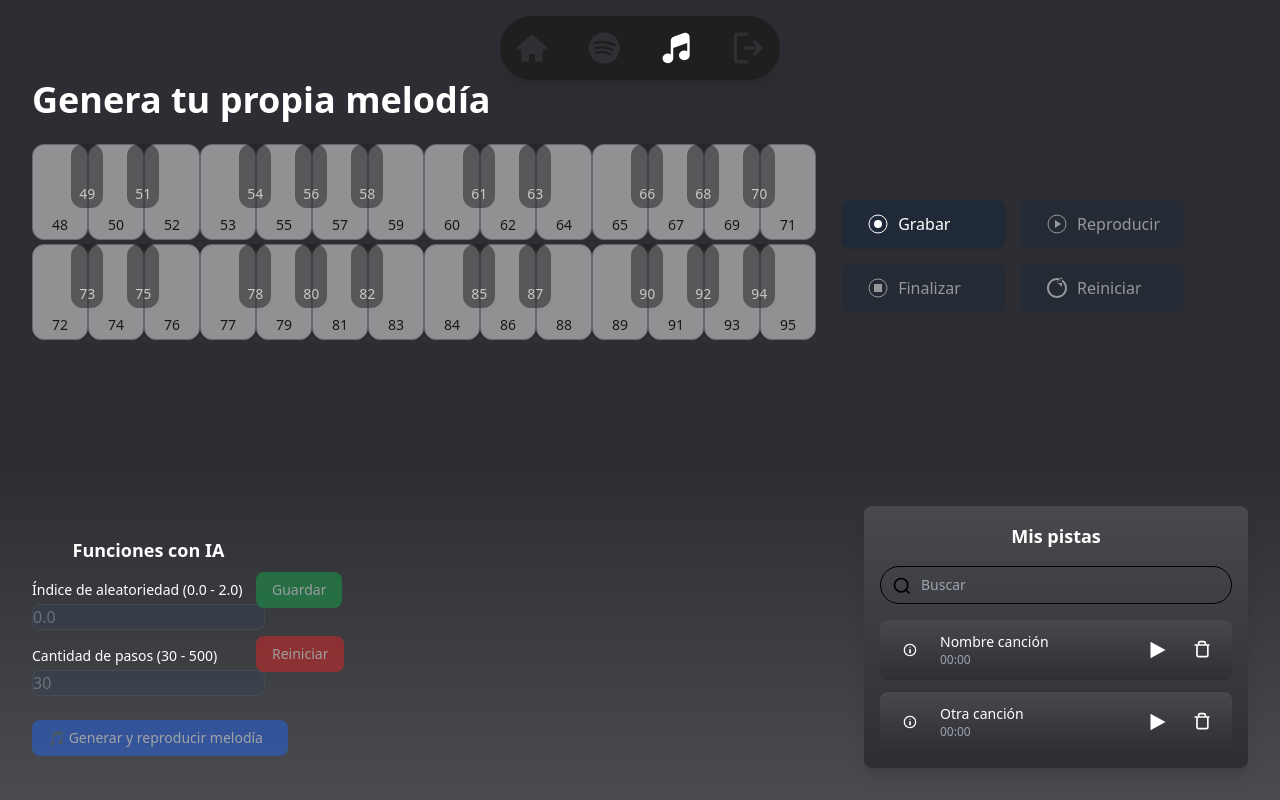
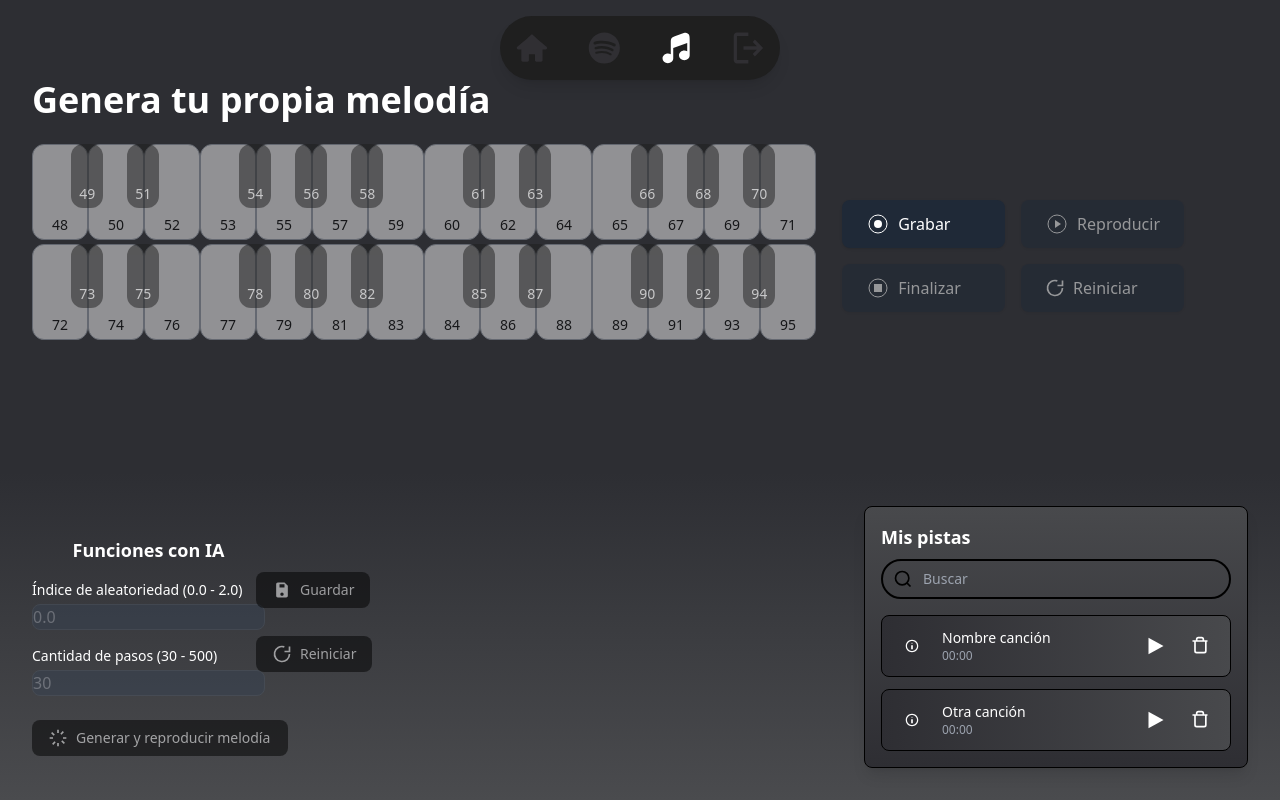
Before and after one commit to Dagus21/AudiA, a Next.js app: page /section-IA in a window 1280 px wide. Built offline with nearby package versions, Linux system fonts and the light colour scheme; no server answers.

Commit message:
secction mis pistas

```diff
--- a/app/section-IA/page.jsx
+++ b/app/section-IA/page.jsx
@@ -1020,17 +1020,19 @@ export default function SectionIA() {
           <button
             disabled={isDisabledReiniciar}
             onClick={() => BottomReiniciar()}
-            className="flex items-center px-6 py-3 bg-gray-800 text-white rounded-lg shadow hover:bg-gray-700 transition"
+            className="flex items-center space-x-2 px-6 py-3 bg-gray-800 text-white rounded-lg shadow hover:bg-gray-700 transition"
           >
             <svg
               xmlns="http://www.w3.org/2000/svg"
-              className="h-6 w-6 mr-2"
-              fill="currentColor"
+              className="h-5 w-5 text-white"
+              fill="none"
               viewBox="0 0 24 24"
+              stroke="currentColor"
+              strokeWidth="2"
             >
-              <path d="M12 2C6.48 2 2 6.48 2 12s4.48 10 10 10 10-4.48 10-10S17.52 2 12 2zm0 18c-4.41 0-8-3.59-8-8s3.59-8 8-8 8 3.59 8 8-3.59 8-8 8zm1-13h4v4l-5-5 5-5v4h-4v2z" />
+              <path d="M21 12a9 9 0 11-6.219-8.563M21 3v6h-6" />
             </svg>
-            Reiniciar
+            <span>Reiniciar</span>
           </button>
         </div>
       </div>
@@ -1074,18 +1076,35 @@ export default function SectionIA() {
         <div className="relative">
           <button
             disabled={isDisabledGuardar}
-            className="px-4 py-2 bg-green-600 hover:bg-green-700 text-sm font-medium rounded-lg focus:outline-none focus:ring-2 focus:ring-green-500 absolute left-56 bottom-28"
+            className="px-4 py-2 bg-black hover:bg-gray-800 text-sm font-medium rounded-lg focus:outline-none focus:ring-2 focus:ring-gray-500 absolute left-56 bottom-28 flex items-center space-x-2"
           >
-            {" "}
-            Guardar{" "}
+            <svg
+              xmlns="http://www.w3.org/2000/svg"
+              className="h-5 w-5 text-white"
+              viewBox="0 0 24 24"
+              fill="currentColor"
+            >
+              <path d="M17 3H7C5.89 3 5 3.89 5 5v14c0 1.11.89 2 2 2h10c1.11 0 2-.89 2-2V7l-4-4zM12 19c-1.1 0-2-.9-2-2s.9-2 2-2 2 .9 2 2-.9 2-2 2zm3-10H9V5h6v4z" />
+            </svg>
+            <span className="text-white">Guardar</span>
           </button>
           <button
             onClick={() => BottomReiniciarMelodia()}
             disabled={isDisabledReinicarMelodia}
-            className="px-4 py-2 bg-red-600 hover:bg-red-700 text-sm font-medium rounded-lg focus:outline-none focus:ring-2 focus:ring-red-500 absolute left-56 bottom-12"
+            className="px-4 py-2 bg-black hover:bg-gray-800 text-sm font-medium rounded-lg focus:outline-none focus:ring-2 focus:ring-gray-500 absolute left-56 bottom-12 flex items-center space-x-2"
           >
-            {" "}
-            Reiniciar{" "}
+            <svg
+              xmlns="http://www.w3.org/2000/svg"
+              className="h-5 w-5 text-white"
+              fill="none"
+              viewBox="0 0 24 24"
+              stroke="currentColor"
+              strokeWidth="2"
+            >
+              <path d="M21 12a9 9 0 11-6.219-8.563M21 3v6h-6" />
+            </svg>
+
+            <span className="text-white">Reiniciar</span>
           </button>
         </div>
 
@@ -1094,23 +1113,33 @@ export default function SectionIA() {
           <button
             onClick={() => GenerarReproducirMelodia()}
             disabled={isDisabledGenerarReproducir}
-            className="flex items-center px-4 py-2 bg-blue-600 hover:bg-blue-700 text-sm font-medium rounded-lg focus:outline-none focus:ring-2 focus:ring-blue-500 absolute w-64"
+            className="flex items-center px-4 py-2 bg-black hover:bg-gray-800 text-sm font-medium rounded-lg focus:outline-none focus:ring-2 focus:ring-gray-500 absolute w-64 space-x-2"
           >
-            🎵 Generar y reproducir melodía
+            <svg
+              xmlns="http://www.w3.org/2000/svg"
+              className="h-5 w-5 text-white"
+              fill="none"
+              viewBox="0 0 24 24"
+              stroke="currentColor"
+              strokeWidth="2"
+            >
+              <path d="M12 2v4m6.36-1.64L15.5 7.5M22 12h-4m1.64 6.36L16.5 15.5M12 22v-4m-6.36 1.64L8.5 16.5M2 12h4m-1.64-6.36L7.5 8.5" />
+            </svg>
+            <span className="text-white">Generar y reproducir melodía</span>
           </button>
         </div>
 
-        <div className="fixed right-8 bottom-8 bg-gradient-to-b from-[#48494C] to-[#2E2E33] p-4 rounded-lg shadow-lg w-96">
-          <h3 className="text-lg font-semibold text-white mb-4 text-center">
+        <div className="fixed right-8 bottom-8 bg-gradient-to-b from-[#48494C] to-[#2E2E33] p-4 rounded-lg shadow-lg w-96 border border-black">
+          {/* Título */}
+          <h3 className="text-lg font-semibold text-white mb-2 text-left pr-4">
             Mis pistas
           </h3>
-
           {/* Barra de búsqueda */}
           <div className="relative mb-4">
             <input
               type="text"
               placeholder="Buscar"
-              className="w-full bg-transparent text-sm text-white rounded-full py-2 pl-10 pr-4 border border-black focus:outline-none focus:ring-2 focus:ring-black"
+              className="w-full bg-transparent text-sm text-white rounded-full py-2 pl-10 pr-4 border-2 border-black focus:outline-none focus:ring-2 focus:ring-black"
             />
             <span className="absolute left-3 top-2.5 text-black">
               <svg
@@ -1129,8 +1158,8 @@ export default function SectionIA() {
 
           {/* Lista de pistas */}
           <div className="space-y-3">
-            {/* Pista 1 con degradado */}
-            <div className="flex items-center justify-between bg-gradient-to-b from-[#48494C] to-[#2E2E33] p-3 rounded-lg">
+            {/* Pista 1 con degradado horizontal */}
+            <div className="relative flex items-center justify-between bg-gradient-to-r from-[#2E2E33] to-[#48494C] p-3 rounded-lg border border-black">
               <div className="flex items-center space-x-3">
                 <div className="p-2">
                   <svg
@@ -1177,8 +1206,8 @@ export default function SectionIA() {
               </div>
             </div>
 
-            {/* Pista 2 con degradado */}
-            <div className="flex items-center justify-between bg-gradient-to-b from-[#48494C] to-[#2E2E33] p-3 rounded-lg">
+            {/* Pista 2 con degradado horizontal */}
+            <div className="relative flex items-center justify-between bg-gradient-to-r from-[#2E2E33] to-[#48494C] p-3 rounded-lg border border-black">
               <div className="flex items-center space-x-3">
                 <div className="p-2">
                   <svg
```
